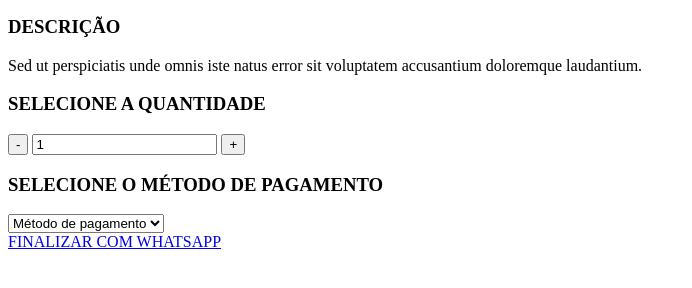
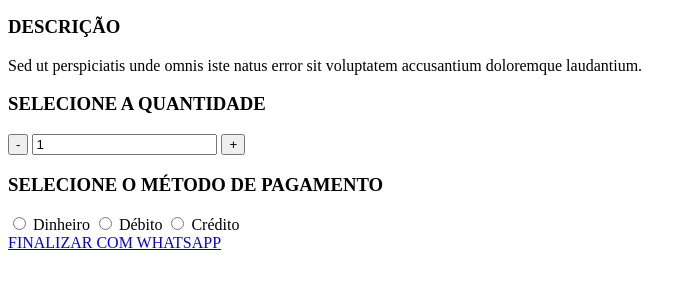
Before and after one commit to docemania/docemania.github.io, a plain HTML site: page loja/shop-item.html in a window 1280 px wide. Shown: the part 262-550 px from the top of the page, without its empty margins (0-692 px from the left). Drawn offline with Linux system fonts and the light colour scheme; files whose address does not match are found by name.

Commit message:
Update shop-item.html

```diff
--- a/loja/shop-item.html
+++ b/loja/shop-item.html
@@ -54,16 +54,14 @@
                           </div>
                       </div>   -->
           <h3>SELECIONE O MÉTODO DE PAGAMENTO</h3>
-          <div class="form_row">
-            <div class="selector_overlay">
-              <select id="select_pag" name="selectoptions" class="required">
-                <option value="" disabled selected>Método de pagamento</option>
-                <option value="1">Dinheiro</option>
-                <option value="2">Cartão de Débito</option>
-                <option value="3">Cartão de Crédito</option>
-              </select>
+            <div class="size_selectors">
+              <input id="dinheiro" type="radio" name="metodo-pagamento" value="dinheiro">
+              <label for="dinheiro">Dinheiro</label>
+              <input id="cartao-debito" type="radio" name="metodo-pagamento" value="debito">
+              <label for="cartao-debito">Débito</label>
+              <input id="cartao-credito" type="radio" name="metodo-pagamento" value="credito">
+              <label for="cartao-credito">Crédito</label>
             </div>
-          </div>
 
 
           <a href="javascript:void(0)" onclick="linkWhats()" class="button_full btyellow">FINALIZAR COM WHATSAPP</a>
```
